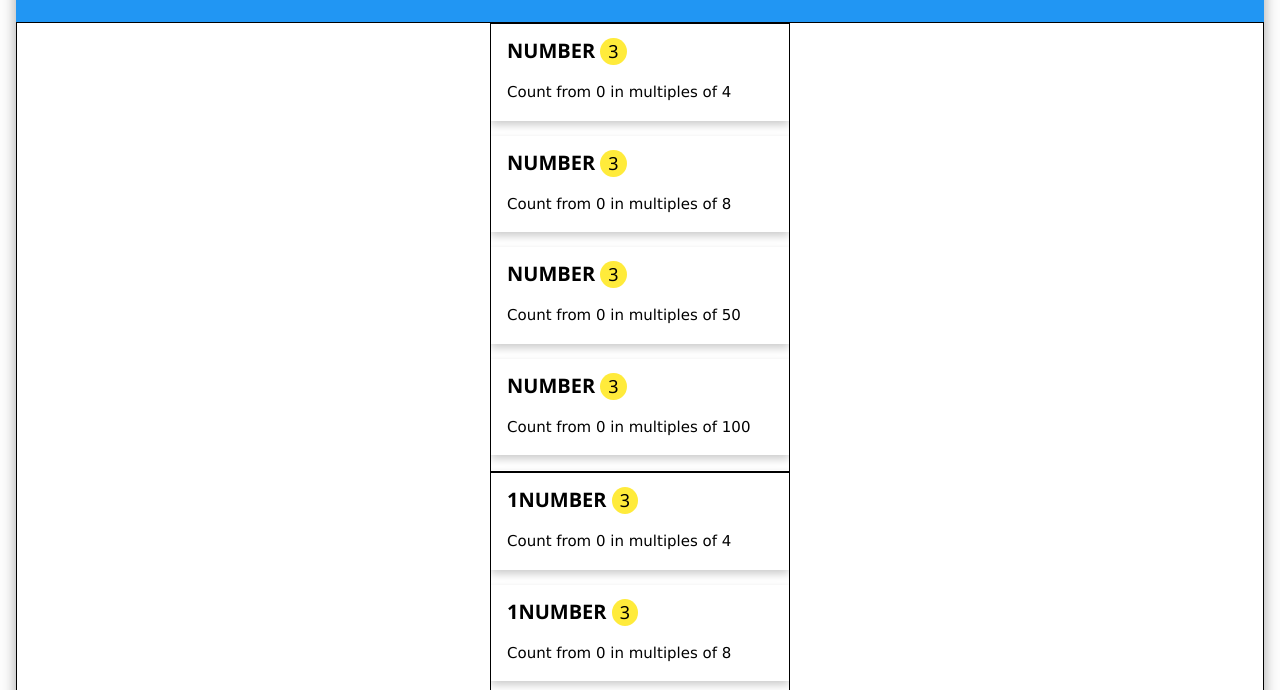
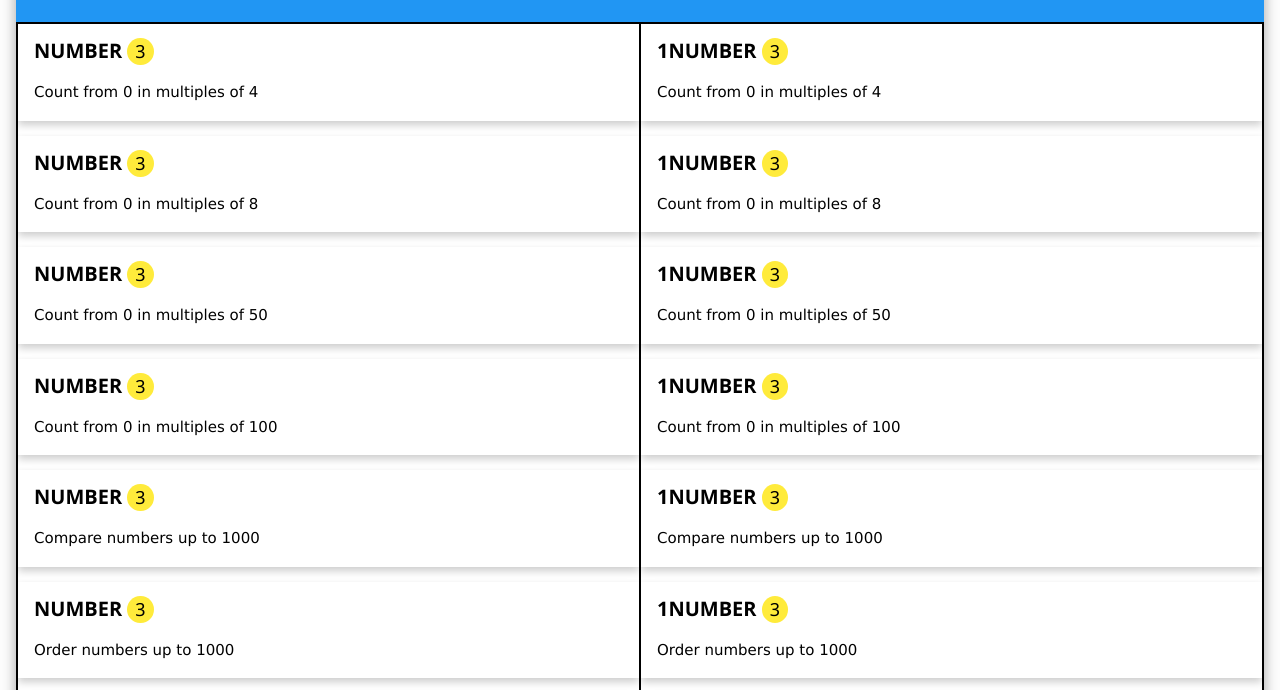
Before and after one commit to mangalpur/topics, a plain HTML site: page docs/index.html in a window 1280 px wide. Shown: the part 82-772 px from the top of the page. Drawn offline with nearby package versions, Linux system fonts and the light colour scheme; some packages are replaced by stand-ins of ours.

Commit message:
Changed the direction

```diff
--- a/docs/styles/styles.css
+++ b/docs/styles/styles.css
@@ -96,12 +96,11 @@ html {
 	margin: 0 auto;
     height: 900px;
     overflow: auto;
-    width: 300px;
 }
 
 .rows {
 	display: flex;
-    flex-direction: column;
+    flex-direction: row;
     justify-content: space-between;
     border: 1px black solid;
 
```
